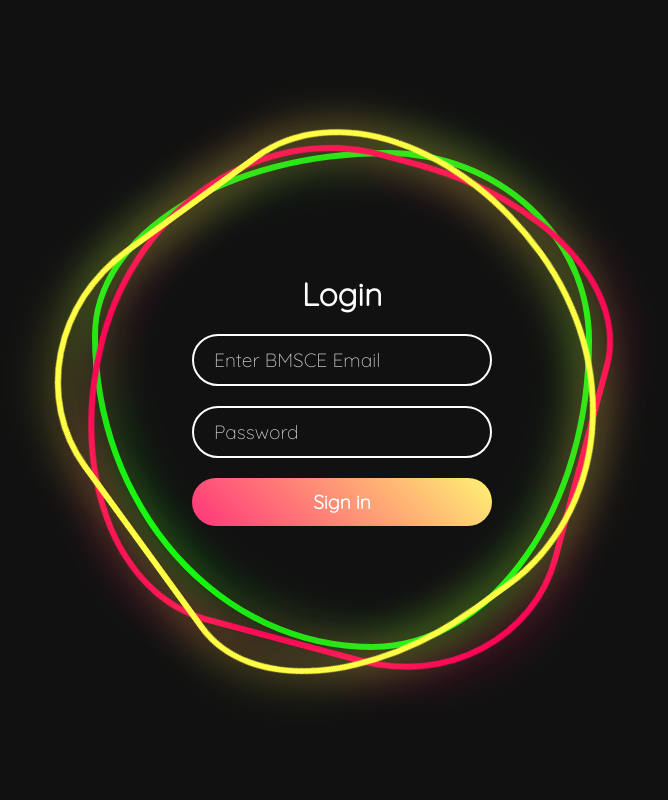
After one commit to darsh143peak/URL_Shortener, a Flask app: template templates/login.html in a window 1280 px wide. The commit adds this page. Shown: the whole page, without its empty margins (298-966 px from the left). Run offline with Flask 3, Linux system fonts and the light colour scheme; the template is opened without the code that fills it, so the values that code supplies are empty.

Commit message:
cleaner ui, added login page

```diff
--- a/app.py
+++ b/app.py
@@ -4,7 +4,21 @@ from models import db,URL
 import string, random
 from datetime import datetime, timedelta
 from flask import render_template
+from flask import session
+app = Flask(__name__)
+app.secret_key = "blaze_secret"
+@app.route('/login', methods=['GET', 'POST'])
+def login():
+    if request.method == 'POST':
+        email = request.form.get("email")
 
+        if not email or not email.endswith("@bmsce.ac.in"):
+            return "Only BMSCE users allowed ❌"
+
+        session['user'] = email
+        return redirect('/')
+
+    return render_template('login.html')
 def generate_short_code(length=6):
     chars = string.ascii_letters + string.digits
     while True:
@@ -14,7 +28,6 @@ def generate_short_code(length=6):
         if not URL.query.filter_by(short_code=short_code).first():
             return short_code
 
-app = Flask(__name__)
 
 # 🔗 Database configuration
 app.config['SQLALCHEMY_DATABASE_URI'] = 'sqlite:///database.db'
@@ -25,31 +38,40 @@ db.init_app(app)
 
 @app.route('/')
 def home():
+    if 'user' not in session:
+        return redirect('/login')
     return render_template('index.html')
 
 @app.route('/shorten', methods=['POST'])
 def shorten_url():
     original_url = request.form.get('url')
+    expiry = request.form.get('expiry')
+
+    # 🔥 URL validation
+    if not original_url or "." not in original_url:
+        return render_template('error.html', message="Invalid URL ❌")
+
+    # 🔥 Fix missing http
     if not original_url.startswith("http://") and not original_url.startswith("https://"):
         original_url = "http://" + original_url
-    expiry = request.form.get('expiry')
-
-    if not original_url:
-        return "Invalid URL"
 
     custom = request.form.get('custom')
 
     if custom:
-        # check if already exists
         existing = URL.query.filter_by(short_code=custom).first()
         if existing:
-            return "Custom URL already taken ❌"
+            return render_template('error.html', message="Custom URL already taken ❌")
         short_code = custom
     else:
         short_code = generate_short_code()
+
+    # 🔥 expiry safe handling
     expires_at = None
     if expiry:
-        expires_at = datetime.utcnow() + timedelta(minutes=int(expiry))
+        try:
+            expires_at = datetime.utcnow() + timedelta(minutes=int(expiry))
+        except:
+            return render_template('error.html', message="Invalid expiry value ❌")
 
     new_url = URL(
         original_url=original_url,
@@ -77,9 +99,10 @@ def redirect_url(short_code):
     db.session.commit()
 
     return redirect(url.original_url)
-
 @app.route('/dashboard')
 def dashboard():
+    if 'user' not in session:
+        return redirect('/login')
     urls = URL.query.all()
     return render_template('dashboard.html', urls=urls)
 
@@ -87,6 +110,6 @@ def dashboard():
 with app.app_context():
     db.create_all()
 
-
-    if __name__ == '__main__':
-        app.run(host='0.0.0.0', port=int(os.environ.get("PORT", 5000)))
+# ✅ OUTSIDE
+if __name__ == '__main__':
+    app.run(host='0.0.0.0', port=int(os.environ.get("PORT", 5000)))
--- /dev/null
+++ b/templates/login.html
@@ -0,0 +1,158 @@
+
+<!DOCTYPE html>
+<html lang="en">
+<head>
+  <meta charset="UTF-8">
+  <meta name="viewport" content="width=device-width, initial-scale=1.0">
+  <title>Animated Ring Login Page</title>
+
+  <link href="https://fonts.googleapis.com/css2?family=Quicksand:wght@300&display=swap" rel="stylesheet">
+
+  <style>
+    * {
+      margin: 0;
+      padding: 0;
+      box-sizing: border-box;
+      font-family: "Quicksand", sans-serif;
+    }
+
+    body {
+      display: flex;
+      justify-content: center;
+      align-items: center;
+      min-height: 100vh;
+      background: #111;
+      width: 100%;
+      overflow: hidden;
+    }
+
+    .ring {
+      position: relative;
+      width: 500px;
+      height: 500px;
+      display: flex;
+      justify-content: center;
+      align-items: center;
+    }
+
+    .ring i{
+      position: absolute;
+      inset: 0;
+      border: 2px solid #c70c0c;
+      transition: 0.5s;
+      border: 6px solid var(--clr);
+      filter: drop-shadow(0 0 20px var(--clr));
+    }
+
+    .ring i:nth-child(1) {
+      border-radius: 38% 62% 63% 37% / 41% 44% 56% 59%;
+      animation: animate 2s linear infinite;
+    }
+
+    .ring i:nth-child(2) {
+      border-radius: 41% 44% 56% 59% / 38% 62% 63% 37%;
+      animation: animate 4s linear infinite;
+    }
+
+    .ring i:nth-child(3) {
+      border-radius: 41% 44% 56% 59% / 38% 62% 63% 37%;
+      animation: animate2 6s linear infinite;
+    }
+
+
+    @keyframes animate {
+      0% { transform: rotate(0deg); }
+      100% { transform: rotate(300deg); }
+    }
+
+    @keyframes animate2 {
+      0% { transform: rotate(360deg); }
+      100% { transform: rotate(0deg); }
+    }
+
+    .login {
+      position: absolute;
+      width: 300px;
+      height: 100%;
+      display: flex;
+      justify-content: center;
+      align-items: center;
+      flex-direction: column;
+      gap: 20px;
+    }
+
+    .login h2 {
+      font-size: 2em;
+      color: #fff;
+    }
+
+    .login .inputBx {
+      position: relative;
+      width: 100%;
+    }
+
+    .login .inputBx input {
+      position: relative;
+      width: 100%;
+      padding: 12px 20px;
+      background: transparent;
+      border: 2px solid #fff;
+      border-radius: 40px;
+      font-size: 1.2em;
+      color: #fff;
+      box-shadow: none;
+      outline: none;
+    }
+
+    .login .inputBx input[type="submit"] {
+      width: 100%;
+      background: linear-gradient(45deg, #ff357a, #fff172);
+      border: none;
+      cursor: pointer;
+      font-weight: bold;
+    }
+
+    .login .inputBx input::placeholder {
+      color: rgba(255, 255, 255, 0.75);
+    }
+
+    .login .links {
+      position: relative;
+      width: 100%;
+      display: flex;
+      align-items: center;
+      justify-content: space-between;
+      padding: 0 20px;
+    }
+
+    .login .links a {
+      color: #ff357a;
+      /* text-decoration : none; */
+      font-size:20px;
+    }
+  </style>
+</head>
+<body>
+  <div class="ring">
+    <i style="--clr:#00ff0a;"></i>
+    <i style="--clr:#ff0057;"></i>
+    <i style="--clr:#fffd44;"></i>
+
+<form method="POST" action="/login" class="login">
+    <h2>Login</h2>
+
+  <div class="inputBx">
+    <input type="email" name="email" placeholder="Enter BMSCE Email" required>
+  </div>
+
+  <div class="inputBx">
+    <input type="password" placeholder="Password">
+  </div>
+
+  <div class="inputBx">
+    <input type="submit" value="Sign in">
+  </div>
+</form>
+  </div>
+</body>
+</html>
```
Also changed, not shown: templates/error.html (added, +48 -0 lines), templates/index.html (+113 -8 lines), instance/database.db, readme.md (added).
